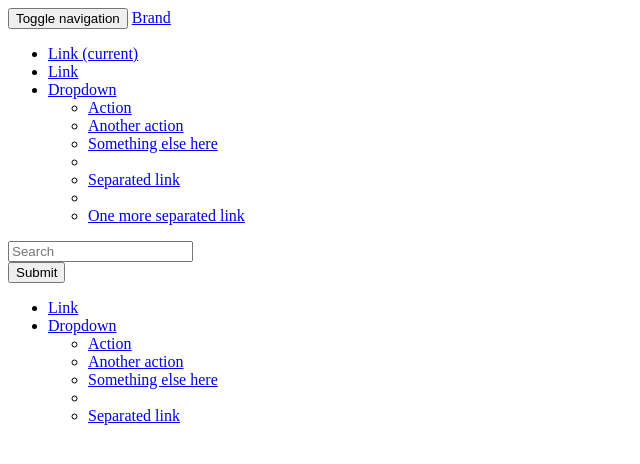
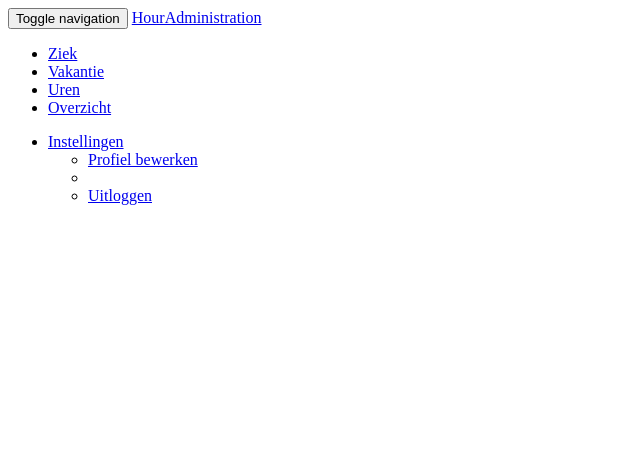
Before and after one commit to kevinramharak/HourAdministration, a PHP site: page /fellowworker.php in a window 1280 px wide. Shown: the top 464 px of the page, without its empty margins (0-640 px from the left). Run offline with PHP 8.4, Linux system fonts and the light colour scheme.

Commit message:
jongens, we gaan (niet) winnen

```diff
--- /dev/null
+++ b/Web/php/body.php
@@ -0,0 +1 @@
+<script src="../js/jquery/jquery-2.2.2.js"></script>
--- a/Web/php/head.php
+++ b/Web/php/head.php
@@ -6,6 +6,8 @@
   <title>Bootstrap 101 Template</title>
   <!-- Bootstrap -->
   <link href="http://localhost/HourAdministration/Web/css/bootstrap.min.css" rel="stylesheet">
+
+  <script src="http://localhost/HourAdministration/Web/js/jquery/jquery-2.2.2.js"></script>
   <!-- HTML5 shim and Respond.js for IE8 support of HTML5 elements and media queries -->
   <!-- WARNING: Respond.js doesn't work if you view the page via file:// -->
   <!--[if lt IE 9]>
--- a/Web/php/navs/fellowworker.php
+++ b/Web/php/navs/fellowworker.php
@@ -8,42 +8,23 @@
                 <span class="icon-bar"></span>
                 <span class="icon-bar"></span>
             </button>
-            <a class="navbar-brand" href="#">Brand</a>
+            <a class="navbar-brand" href="#">HourAdministration</a>
         </div>
         <!-- Collect the nav links, forms, and other content for toggling -->
         <div class="collapse navbar-collapse" id="bs-example-navbar-collapse-1">
             <ul class="nav navbar-nav">
-                <li class="active"><a href="#">Link <span class="sr-only">(current)</span></a></li>
-                <li><a href="#">Link</a></li>
+                <li><a href="#">Ziek</a></li>
+                <li><a href="#">Vakantie</a></li>
+                <li><a href="#">Uren</a></li>
+                <li><a href="#">Overzicht</a></li>
+            </ul>
+            <ul class="nav navbar-nav navbar-right">
                 <li class="dropdown">
-                    <a href="#" class="dropdown-toggle" data-toggle="dropdown" role="button" aria-haspopup="true" aria-expanded="false">Dropdown <span class="caret"></span></a>
+                    <a href="#" class="dropdown-toggle" data-toggle="dropdown" role="button" aria-haspopup="true" aria-expanded="false">Instellingen <span class="caret"></span></a>
                     <ul class="dropdown-menu">
-                        <li><a href="#">Action</a></li>
-                        <li><a href="#">Another action</a></li>
-                        <li><a href="#">Something else here</a></li>
+                        <li><a href="#">Profiel bewerken</a></li>
                         <li role="separator" class="divider"></li>
-                        <li><a href="#">Separated link</a></li>
-                        <li role="separator" class="divider"></li>
-                        <li><a href="#">One more separated link</a></li>
-                    </ul>
-                </li>
-            </ul>
-            <form class="navbar-form navbar-left" role="search">
-                <div class="form-group">
-                    <input type="text" class="form-control" placeholder="Search">
-                </div>
-                <button type="submit" class="btn btn-default">Submit</button>
-            </form>
-            <ul class="nav navbar-nav navbar-right">
-                <li><a href="#">Link</a></li>
-                <li class="dropdown">
-                    <a href="#" class="dropdown-toggle" data-toggle="dropdown" role="button" aria-haspopup="true" aria-expanded="false">Dropdown <span class="caret"></span></a>
-                    <ul class="dropdown-menu">
-                        <li><a href="#">Action</a></li>
-                        <li><a href="#">Another action</a></li>
-                        <li><a href="#">Something else here</a></li>
-                        <li role="separator" class="divider"></li>
-                        <li><a href="#">Separated link</a></li>
+                        <li><a href="#">Uitloggen</a></li>
                     </ul>
                 </li>
             </ul>
```
Also changed, not shown: Web/php/fellow-worker/home.php (+15 -3 lines).
